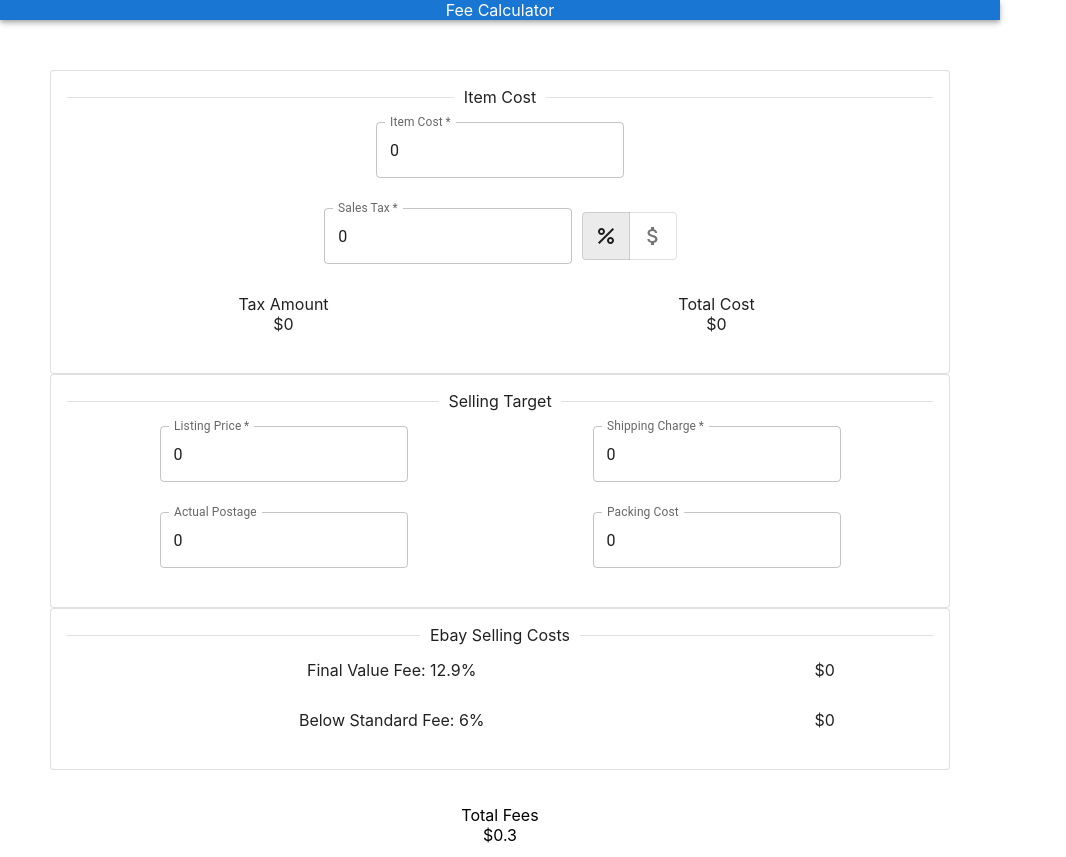
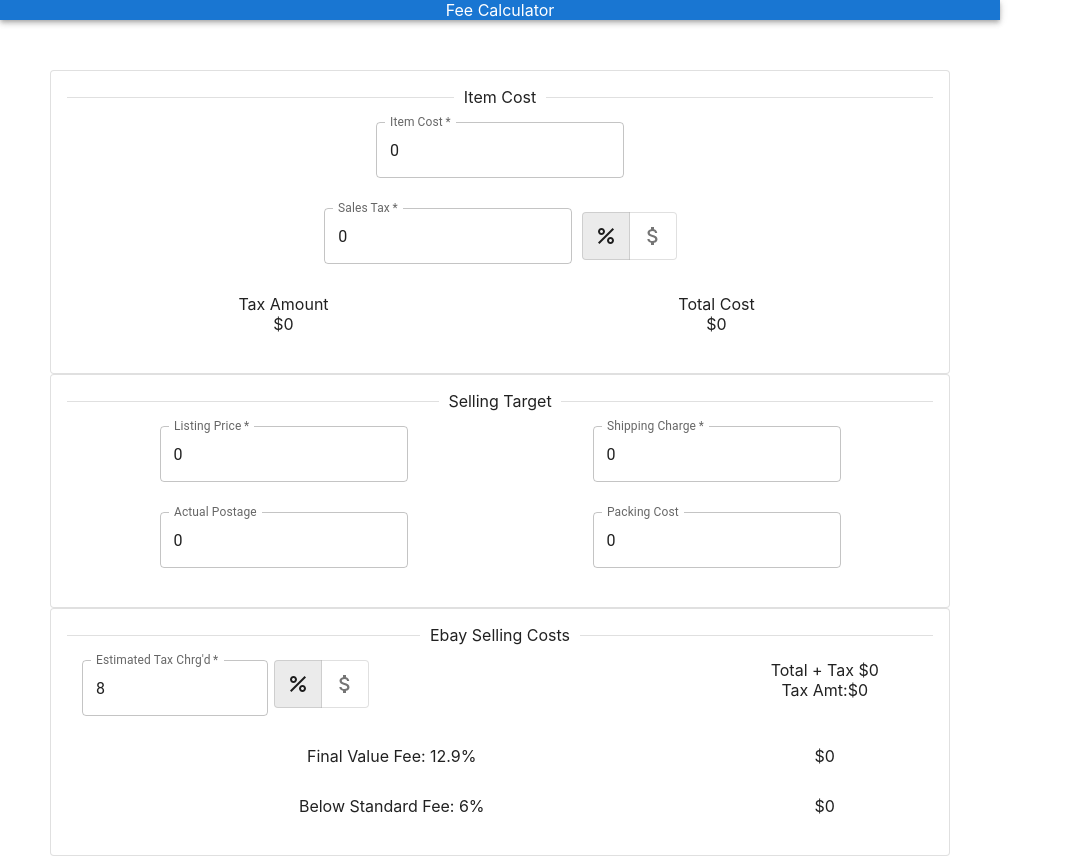
Before and after one commit to Fortee2/flipper-fees, a React (Create React App) app: page / in a window 1280 px wide. Shown: the top 857 px of the page, without its empty margins (0-1066 px from the left). Built offline with nearby package versions, Linux system fonts and the light colour scheme.

Commit message:
Update EbaySellingCost.tsx
Fixed Tax Control

```diff
--- a/src/components/channels/EbaySellingCost.tsx
+++ b/src/components/channels/EbaySellingCost.tsx
@@ -23,7 +23,7 @@
 
 
     useEffect(() => {
-        setTotalTax((salesTaxType === FeeTypes.PERCENTAGE) ? (sellPrice * salesTax) : salesTax);
+        setTotalTax((salesTaxType === FeeTypes.PERCENTAGE) ? (sellPrice * (salesTax /100)) : salesTax);
     }, [salesTax, salesTaxType, sellPrice]);
 
     useEffect(() => {
@@ -52,7 +52,7 @@
             <Card variant="outlined">
                 <CardContent>
                     <Divider>Ebay Selling Costs</Divider>
-                        {/*  <div className="row">
+                        { <div className="row">
                             <div className="col-9">
                             <PrecentageInput
                                 label="Estimated Tax Chrg'd"
@@ -70,7 +70,7 @@
                             <br/>
                             <span>Tax Amt:${totalTax}</span>
                         </div>
-                    </div>*/}
+                    </div>}
                     <div className="row" >
                         <div className="col-9">
                             <span>Final Value Fee: {finalValueFee.rate}%</span>
```
